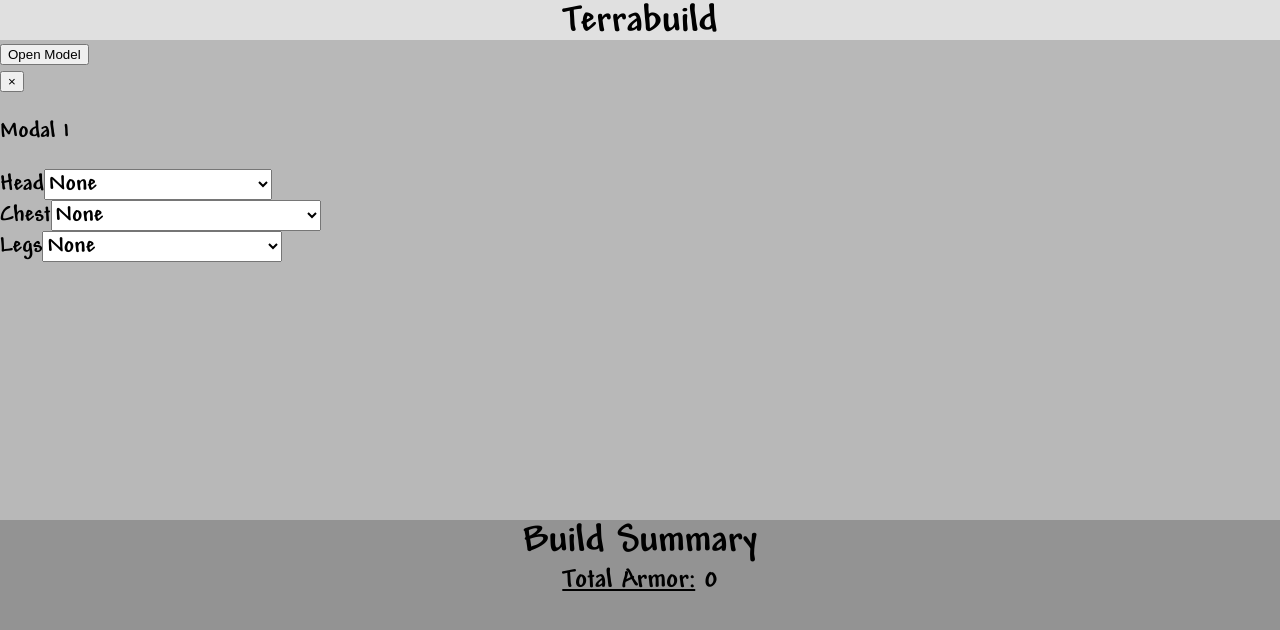
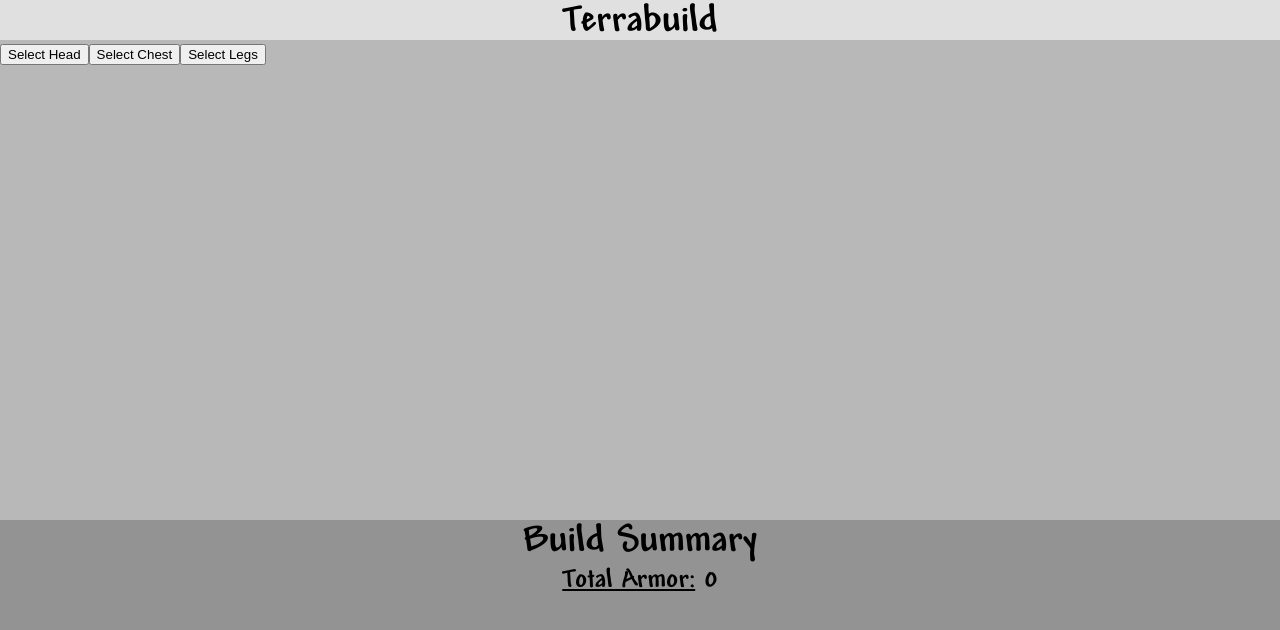
Before and after one commit to lucaswarwick02/terrabuild, a React (Create React App) app: page / in a window 1280 px wide. Shown: the top 630 px of the page. Built offline with nearby package versions, Linux system fonts and the light colour scheme.

Commit message:
Convert to single abstract armor modal

```diff
--- a/src/components/App.js
+++ b/src/components/App.js
@@ -7,6 +7,7 @@ import React, { useState, useEffect } from 'react';
 
 import BuildSummary from "./BuildSummary"
 import Header from "./Header";
+import ArmorModal from "./ArmorModal";
 
 function App() {
     // * isLoading is used for making sure that content isn't rendered
@@ -28,6 +29,8 @@ function App() {
         legs: 0
     });
 
+    const [armorModalType, setArmorModalType] = useState("head");
+
     // Loads the JSON data into variables after initial mount
     useEffect(() => {
         setHeadData(JSON.parse(JSON.stringify(headJsonData)));
@@ -47,52 +50,28 @@ function App() {
         }));
     };
 
+    const armorModalClick = armorModalType => () => {
+        setArmorModalType(armorModalType);
+        document.getElementById("armorModal").style.display = "block";
+    }
+
     if (!isLoading) {
         return (
             <div className="App">
                 <Header />
                 <div id="buildSelection">
-                    <button id="modal-btn" onClick={() => {document.getElementById("modal-row-1").style.display = "block";}}>Open Model</button>
-                    <div id="modal-row-1" className="modal">
-                        <div className="modal-content">
-                            <button className="close" onClick={() => {document.getElementById("modal-row-1").style.display = "none";}}>&times;</button>
-                            <p>Modal 1</p>
-                        </div>
-                    </div>
-                    <form>
-                        <div id="armorSelection">
-                            <div id="headSelection">
-                                <label htmlFor="head">Head</label>
-                                <select value={data.head} name="head" onChange={handleArmorChange}>
-                                    {headData.map(item => (
-                                        <option key={item.itemID} value={item.itemID}>
-                                            {item.name}
-                                        </option>
-                                    ))}
-                                </select>
-                            </div>
-                            <div id="chestSelection">
-                                <label htmlFor="head">Chest</label>
-                                <select value={data.chest} name="chest" onChange={handleArmorChange}>
-                                    {chestData.map(item => (
-                                        <option key={item.itemID} value={item.itemID}>
-                                            {item.name}
-                                        </option>
-                                    ))}
-                                </select>
-                            </div>
-                            <div id="legsSelection">
-                                <label htmlFor="legs">Legs</label>
-                                <select value={data.legs} name="legs" onChange={handleArmorChange}>
-                                    {legsData.map(item => (
-                                        <option key={item.itemID} value={item.itemID}>
-                                            {item.name}
-                                        </option>
-                                    ))}
-                                </select>
-                            </div>
-                        </div>
-                    </form>
+                    <button id="modal-btn" onClick={armorModalClick("head")}>Select Head</button>
+                    <button id="modal-btn" onClick={armorModalClick("chest")}>Select Chest</button>
+                    <button id="modal-btn" onClick={armorModalClick("legs")}>Select Legs</button>
+                    <ArmorModal
+                        data={data}
+                        setData={setData}
+                        handleArmorChange={handleArmorChange}
+                        headData={headData}
+                        chestData={chestData}
+                        legsData={legsData}
+                        modalType={armorModalType}
+                    />
                 </div>
                 <BuildSummary data={data} headData={headData} chestData={chestData} legsData={legsData} armorSetsData={armorSetsData} />
             </div>
--- /dev/null
+++ b/src/components/ArmorModal.js
@@ -0,0 +1,68 @@
+import React from 'react';
+import '../css/ArmorModal.css';
+
+function ArmorModal(props) {
+    function handleClose () {
+        document.getElementById("armorModal").style.display = "none";
+    }
+
+    const getTypeName = () => {
+        switch (props.modalType) {
+            case "head":
+                return "head";
+            case "chest":
+                return "chest";
+            case "legs":
+                return "legs";
+            default:
+                return "head";
+        }
+    }
+
+    const getTypeValue = () => {
+        switch (props.modalType) {
+            case "head":
+                return props.data.head;
+            case "chest":
+                return props.data.chest;
+            case "legs":
+                return props.data.legs;
+            default:
+                return props.data.head;
+        }
+    }
+
+    const getItems = () => {
+        switch (props.modalType) {
+            case "head":
+                return props.headData;
+            case "chest":
+                return props.chestData;
+            case "legs":
+                return props.legsData;
+            default:
+                return props.headData;
+        }
+    }
+
+    return (
+        <div id="armorModal">
+            <div id="armorModalContent">
+                <h1>{getTypeName()} Modal</h1>
+                <button id="modal-btn" onClick={handleClose}>Close Model</button>
+                <div id="armorSelection">
+                    <label htmlFor={getTypeName()}>{getTypeName()}</label>
+                    <select value={getTypeValue()} name={getTypeName()} onChange={props.handleArmorChange}>
+                        {getItems().map(item => (
+                            <option key={item.itemID} value={item.itemID}>
+                                {item.name}
+                            </option>
+                        ))}
+                    </select>
+                </div>
+            </div>
+        </div>
+    );
+}
+
+export default ArmorModal;
--- a/src/css/App.css
+++ b/src/css/App.css
@@ -9,7 +9,7 @@
   height: 60vh;
   font-size: 3vh;
 }
-`
+
 #armorSelection {
   vertical-align: center;
 }
--- /dev/null
+++ b/src/css/ArmorModal.css
@@ -0,0 +1,37 @@
+@font-face {
+    font-family: TerrariaFont;
+    src: url("../resources/ANDYB.TTF");
+}
+
+#armorModal {
+    display: none; /* Hidden by default */
+    position: fixed; /* Stay in place */
+    z-index: 1; /* Sit on top */
+    left: 0;
+    top: 0;
+    width: 100%; /* Full width */
+    height: 100%; /* Full height */
+    overflow: auto; /* Enable scroll if needed */
+    background-color: rgb(0,0,0); /* Fallback color */
+    background-color: rgba(0,0,0,0.4); /* Black w/ opacity */
+}
+
+/* Modal Content/Box */
+#armorModalContent {
+    background-color: #fefefe;
+    margin: 5vh 5vw auto; /* 15% from the top and centered */
+    padding: 5vh 5vw;
+    width: 80vw; /* Could be more or less, depending on screen size */
+    height: 80vh;
+    align-content: center;
+}
+
+div.scroll {
+    background-color: #fed9ff;
+    width: 80vw;
+    height: 30vh;
+    overflow-x: hidden;
+    overflow-y: auto;
+    text-align: center;
+    padding: 20px;
+}
```
